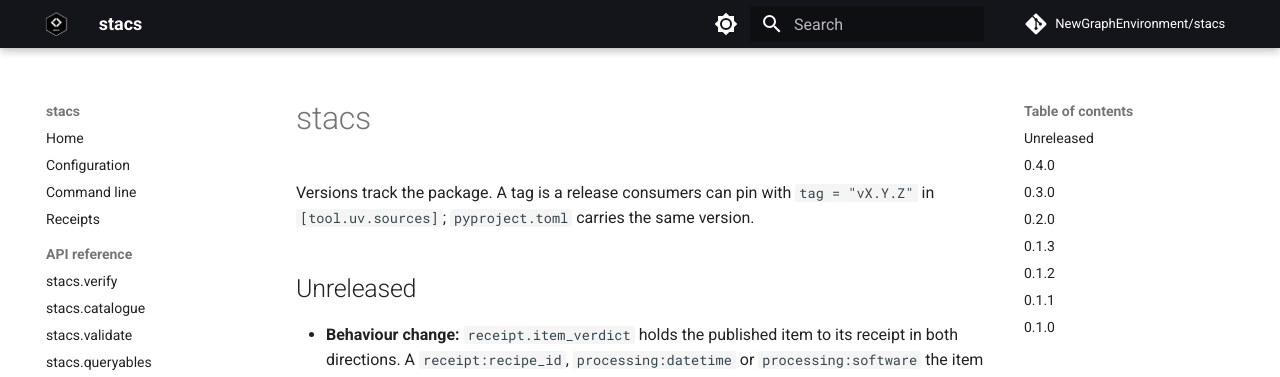
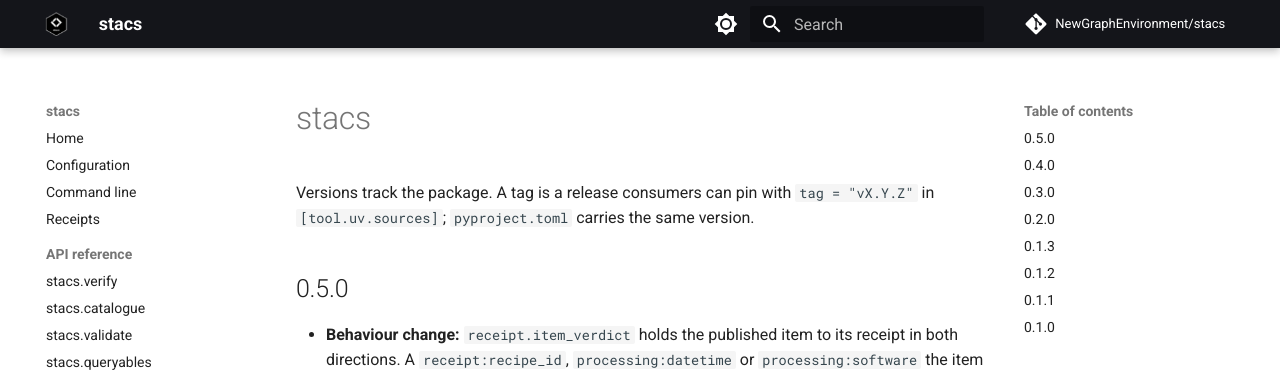
Before and after one commit to NewGraphEnvironment/stacs, an MkDocs documentation site: the page built from docs/changelog.md, in a window 1280 px wide and 900 px high. Shown: the top 377 px of the window. Built offline with MkDocs 1.6.1 and Material for MkDocs 9.7.7, drawn with Linux system fonts in a browser that asks for light colours; comment, search, counter and statistics services are not loaded.

Commit message:
Release v0.5.0

```diff
--- a/NEWS.md
+++ b/NEWS.md
@@ -3,7 +3,7 @@
 Versions track the package. A tag is a release consumers can pin with
 `tag = "vX.Y.Z"` in `[tool.uv.sources]`; `pyproject.toml` carries the same version.
 
-## Unreleased
+## 0.5.0
 
 - **Behaviour change:** `receipt.item_verdict` holds the published item to its receipt in
   both directions. A `receipt:recipe_id`, `processing:datetime` or `processing:software` the
--- a/pyproject.toml
+++ b/pyproject.toml
@@ -1,6 +1,6 @@
 [project]
 name = "stacs"
-version = "0.4.0"
+version = "0.5.0"
 description = "Register STAC catalogues into pgstac and verify they arrived, by id set and body digest."
 readme = "README.md"
 license = "MIT"
```
Also changed, not shown: README.md (+2 -2 lines), 1 other file.
